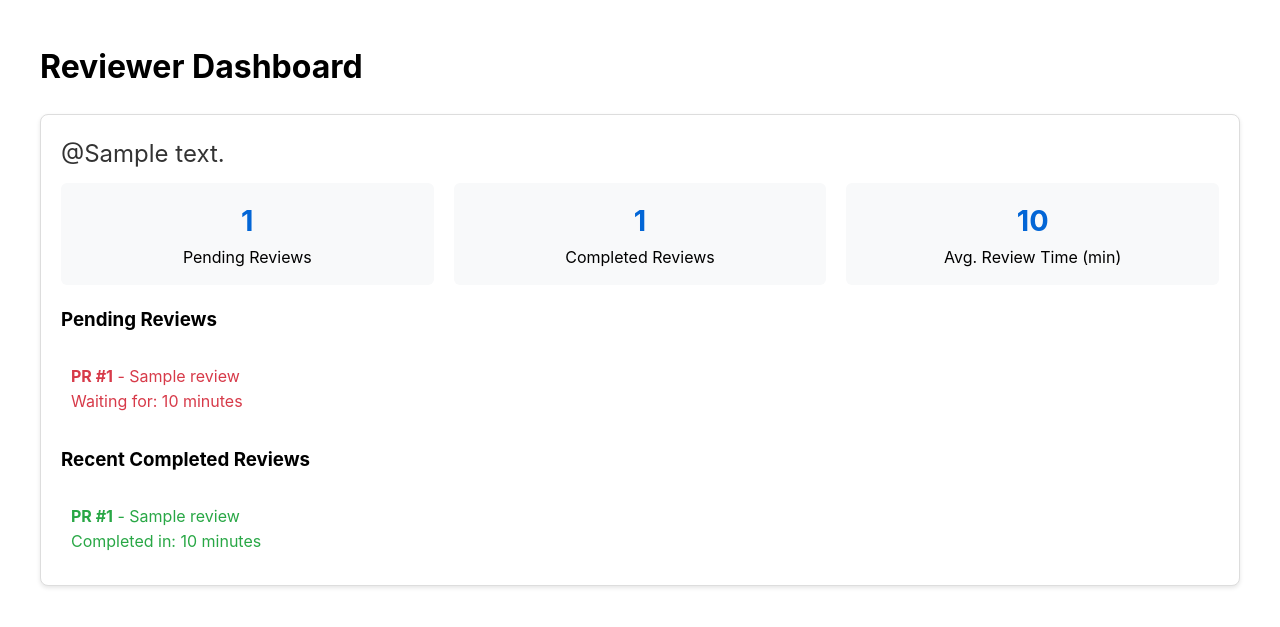
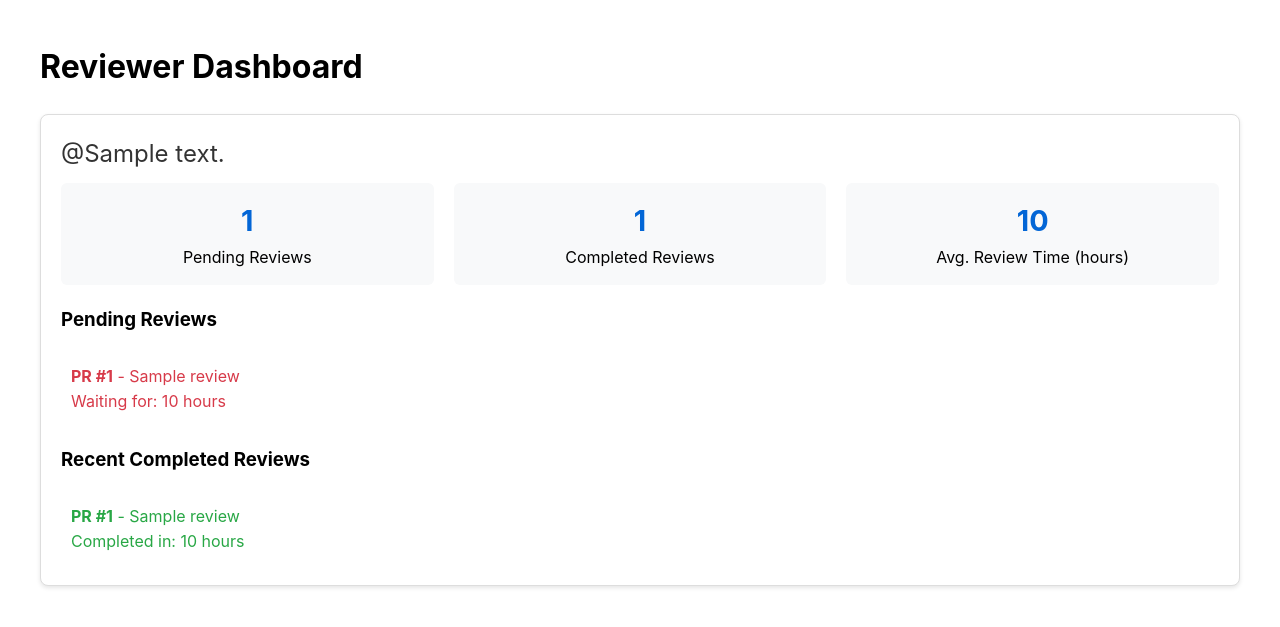
Before and after one commit to lightningdevkit/ldk-bot, a Flask app: template templates/reviewer_dashboard.html in a window 1280 px wide. Shown: the top 627 px of the page. Run offline with Flask 3, Linux system fonts and the light colour scheme; the template is opened without the code that fills it: most values are stand-ins (such as "Sample title", 1, 10 or a date in 2020).

Commit message:
use hours lol

```diff
--- a/app.py
+++ b/app.py
@@ -130,7 +130,7 @@ def reviewer_dashboard():
 		if review.completed_at:
 			reviewers[reviewer]['completed_reviews'].append(review)
 			delta = review.completed_at - review.requested_at
-			review_duration = delta.total_seconds() / 60  # Duration in minutes
+			review_duration = delta.total_seconds() / 60 / 60
 			reviewers[reviewer]['total_duration'] += review_duration
 			reviewers[reviewer]['total_reviews'] += 1
 		else:
--- a/templates/reviewer_dashboard.html
+++ b/templates/reviewer_dashboard.html
@@ -76,7 +76,7 @@
             </div>
             <div class="stat-card">
                 <div class="stat-value">{{ data.avg_duration }}</div>
-                <div>Avg. Review Time (min)</div>
+                <div>Avg. Review Time (hours)</div>
             </div>
         </div>
 
@@ -87,7 +87,7 @@
             <div class="review-item pending">
                 <strong>PR #{{ review.pr_number }}</strong> - {{review.pr_title}}
                 <br>
-                Waiting for: {{ review.pending_duration }} minutes
+                Waiting for: {{ review.pending_duration }} hours
             </div>
             {% endfor %}
         </div>
@@ -100,7 +100,7 @@
             <div class="review-item completed">
                 <strong>PR #{{ review.pr_number }}</strong> - {{review.pr_title}}
                 <br>
-                Completed in: {{ review.review_duration }} minutes
+                Completed in: {{ review.review_duration }} hours
             </div>
             {% endfor %}
         </div>
```
